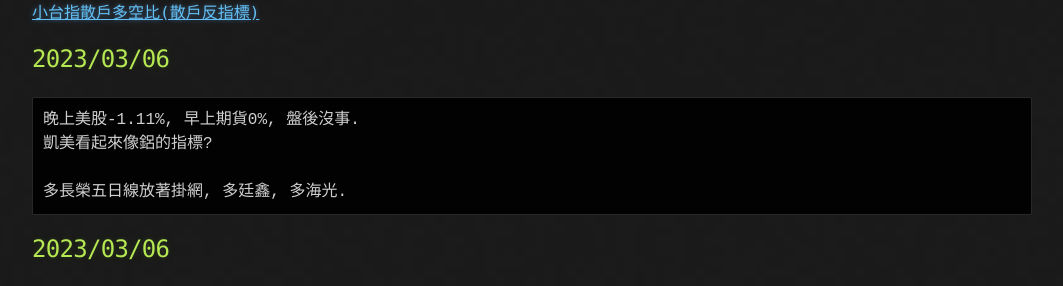
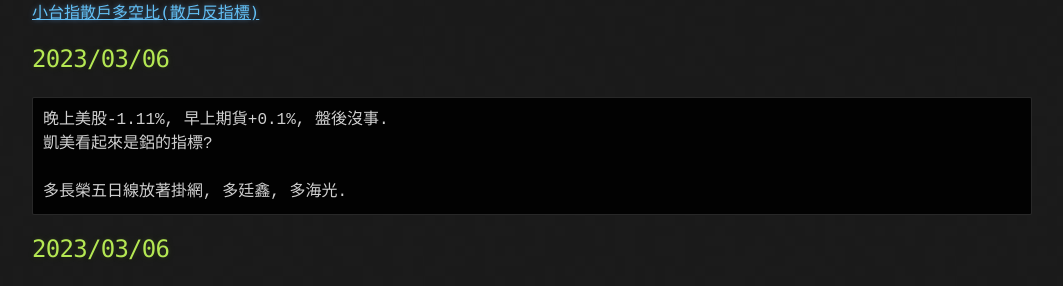
Before and after one commit to lepg5487/Stock_God, a Jekyll site: the page built from index.md, in a window 1280 px wide and 900 px high, scrolled down 428 px. Shown: the part 149-435 px from the top of the window, without its empty margins (108-1171 px from the left). Built offline with Jekyll 4.4.1, drawn with Linux system fonts in a browser that asks for light colours; our own code applies the rules of GitHub Pages for plain Markdown files.

Commit message:
Update index.md

````diff
--- a/index.md
+++ b/index.md
@@ -22,8 +22,8 @@ layout: testlayouts
 
 ## 2023/03/06
 ```
-晚上美股-1.11%, 早上期貨0%, 盤後沒事.
-凱美看起來像鋁的指標?
+晚上美股-1.11%, 早上期貨+0.1%, 盤後沒事.
+凱美看起來是鋁的指標?
 
 多長榮五日線放著掛網, 多廷鑫, 多海光.
 ```
````
